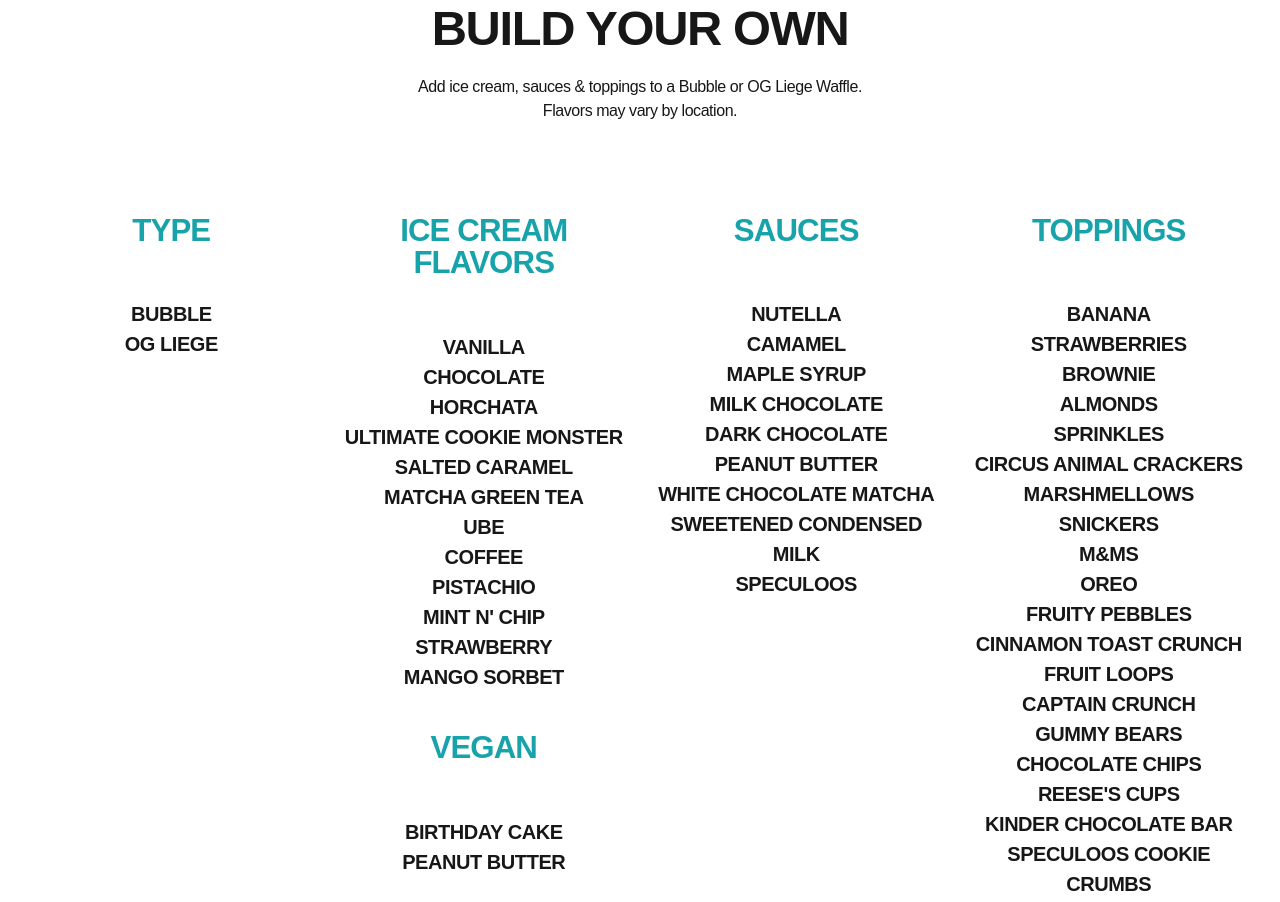
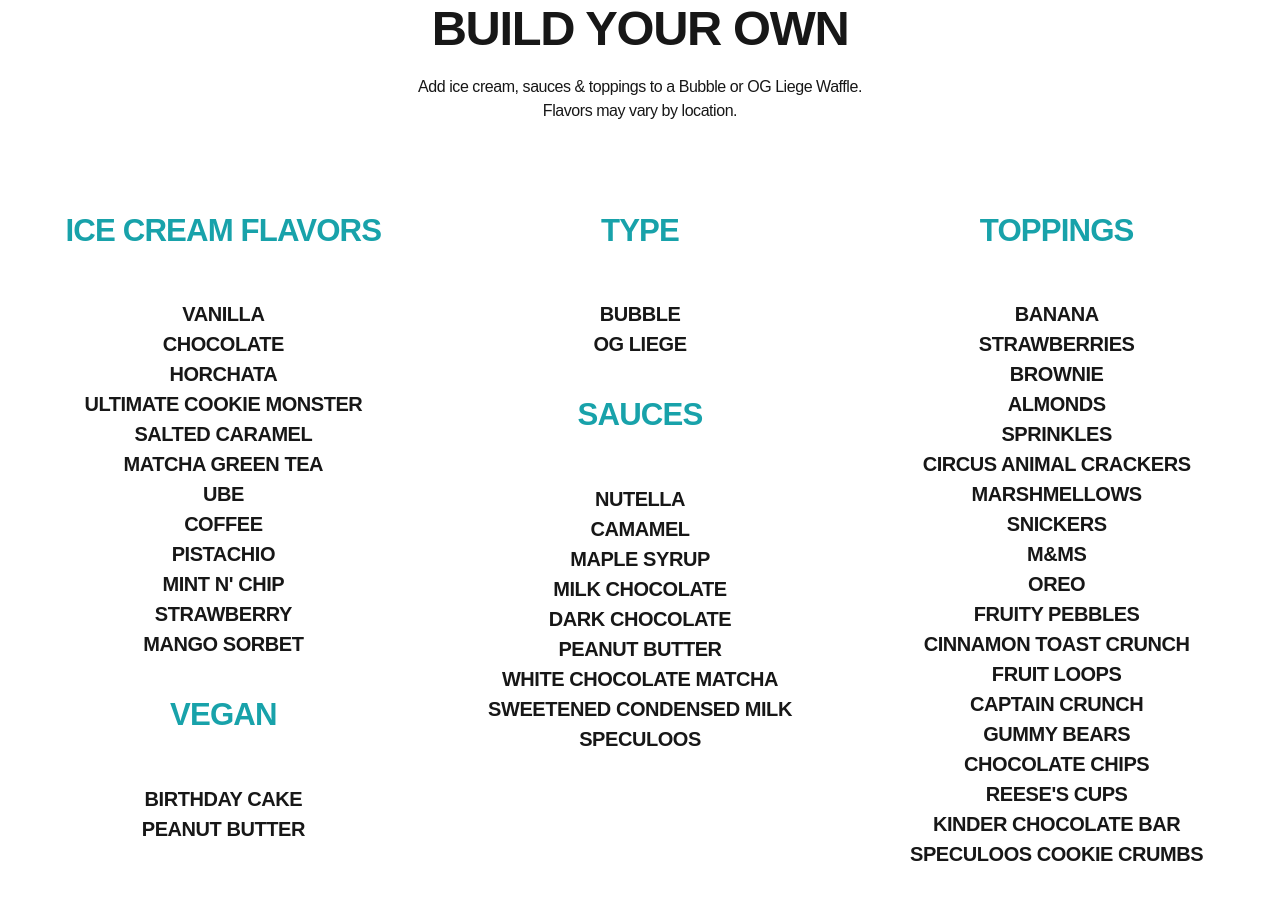
Before and after one commit to frankstallone/icecreamplano, an Astro site: page / in a window 1280 px wide. Shown: the part 3592-4494 px from the top of the page. Built offline with nearby package versions, Linux system fonts and the light colour scheme; Astro itself is replaced by a stand-in of ours; a web font is replaced by a local one.

Commit message:
refactor: ♻️  Menu, Build Your Own visually more appealing

```diff
--- a/src/components/BuildYourOwn.astro
+++ b/src/components/BuildYourOwn.astro
@@ -7,14 +7,7 @@
   Add ice cream, sauces & toppings to a Bubble or OG Liege Waffle. Flavors may
   vary by location.
 </p>
-<div class="grid" style="--grid-min-item-size: 250px;">
-  <div class="flow prose">
-    <h5 class="uppercase step-2 color-loud">Type</h5>
-    <ul role="list" class="font-display font-weight-emphasis uppercase step-0">
-      <li class="mx-auto">Bubble</li>
-      <li class="mx-auto">Og Liege</li>
-    </ul>
-  </div>
+<div class="grid" style="--grid-min-item-size: 303px;">
   <div class="flow prose">
     <h5 class="uppercase step-2 color-loud">Ice Cream Flavors</h5>
     <ul role="list" class="font-display font-weight-emphasis uppercase step-0">
@@ -38,6 +31,11 @@
     </ul>
   </div>
   <div class="flow prose">
+    <h5 class="uppercase step-2 color-loud">Type</h5>
+    <ul role="list" class="font-display font-weight-emphasis uppercase step-0">
+      <li class="mx-auto">Bubble</li>
+      <li class="mx-auto">Og Liege</li>
+    </ul>
     <h5 class="uppercase step-2 color-loud">Sauces</h5>
     <ul role="list" class="font-display font-weight-emphasis uppercase step-0">
       <li class="mx-auto">Nutella</li>
```
